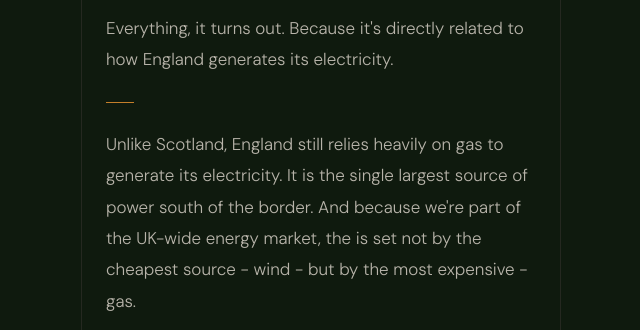
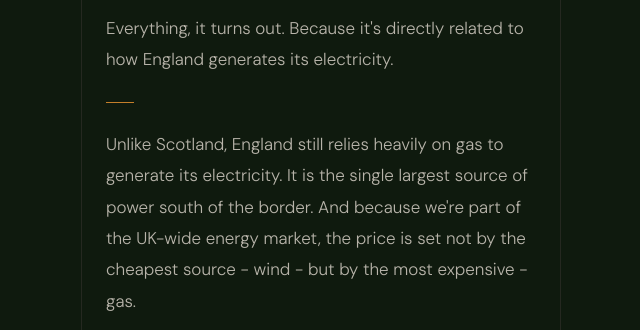
Before and after one commit to project-arbroath/projectarbroath-site, an Eleventy site: page src/index.njk in a window 1280 px wide. Shown: the part 1610-1940 px from the top of the page, 319-959 px from the left. Built offline with nearby package versions, Linux system fonts and the light colour scheme; Eleventy itself is replaced by a stand-in of ours; files that its build step writes are made by us from their sources; a web font is replaced by a local one.

Commit message:
change index.njk

```diff
--- a/src/index.njk
+++ b/src/index.njk
@@ -25,7 +25,7 @@
   <p class="pa-body">Yet despite all this cheap green energy, our bills are among the highest in Europe. Why is that? And what's it got to do with the union?</p>
   <p class="pa-body">Everything, it turns out. Because it's directly related to how England generates its electricity.</p>
   <div class="pa-rule"></div>
-  <p class="pa-body">Unlike Scotland, England still relies heavily on gas to generate its electricity. It is the single largest source of power south of the border. And because we're part of the UK-wide energy market, the is set not by the cheapest source - wind - but by the most expensive  - gas.</p>
+  <p class="pa-body">Unlike Scotland, England still relies heavily on gas to generate its electricity. It is the single largest source of power south of the border. And because we're part of the UK-wide energy market, the price is set not by the cheapest source - wind - but by the most expensive  - gas.</p>
   <p class="pa-body">Burning gas is a very expensive way of generating electricity. Quite apart from the pollution it causes, the cost of gas is huge. Gas imports are also subject to trade disruption, like wars and blockades. Wind, on the other hand, is local and free. And will always be local and free. Forever.</p>
   <p class="pa-body">But we're in the union, and so we need to pay the price of England's gas-powered electricity generation. Which is the sole reason why our bills are so high.</p>
   <p class="pa-refrain">What is the point of Scotland <em>being in the union?</em></p>
```
